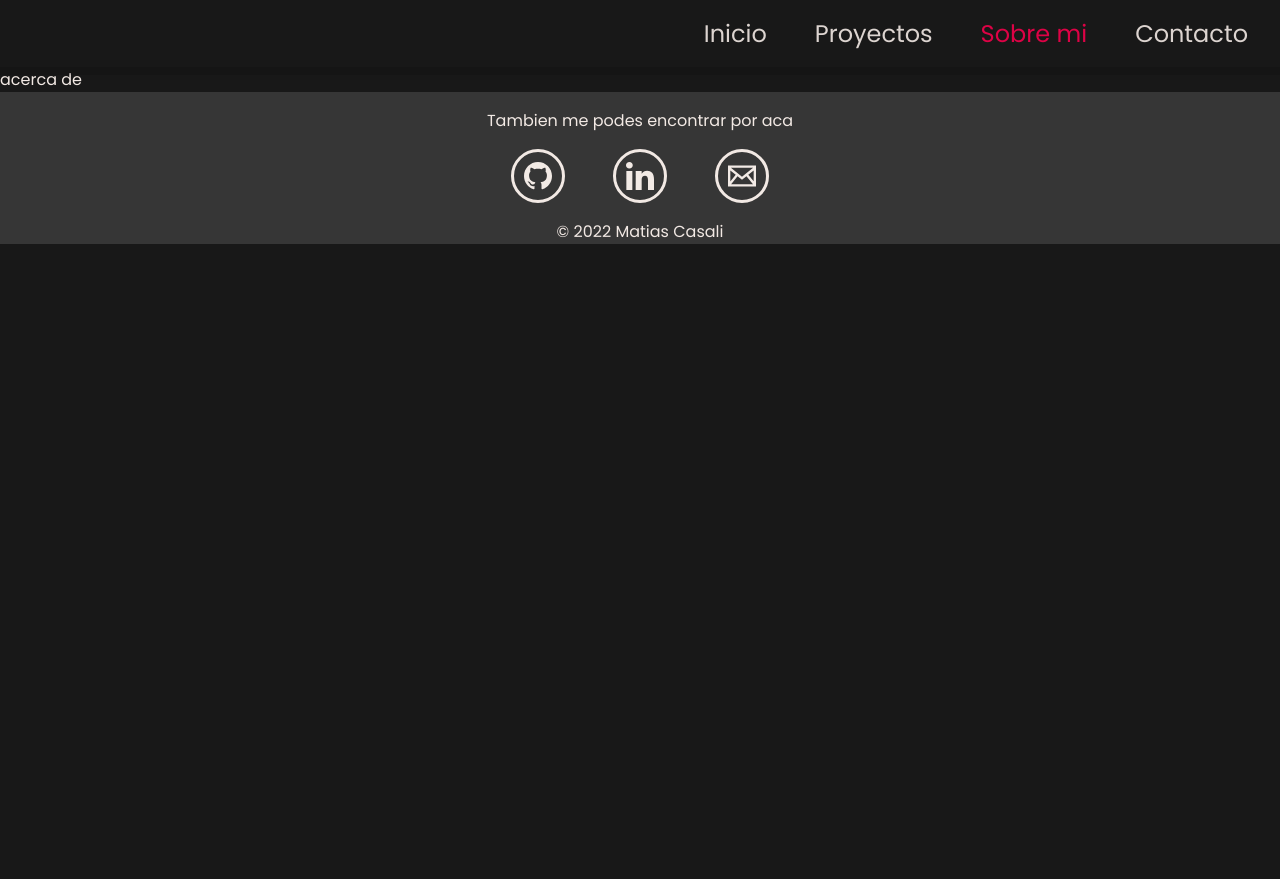
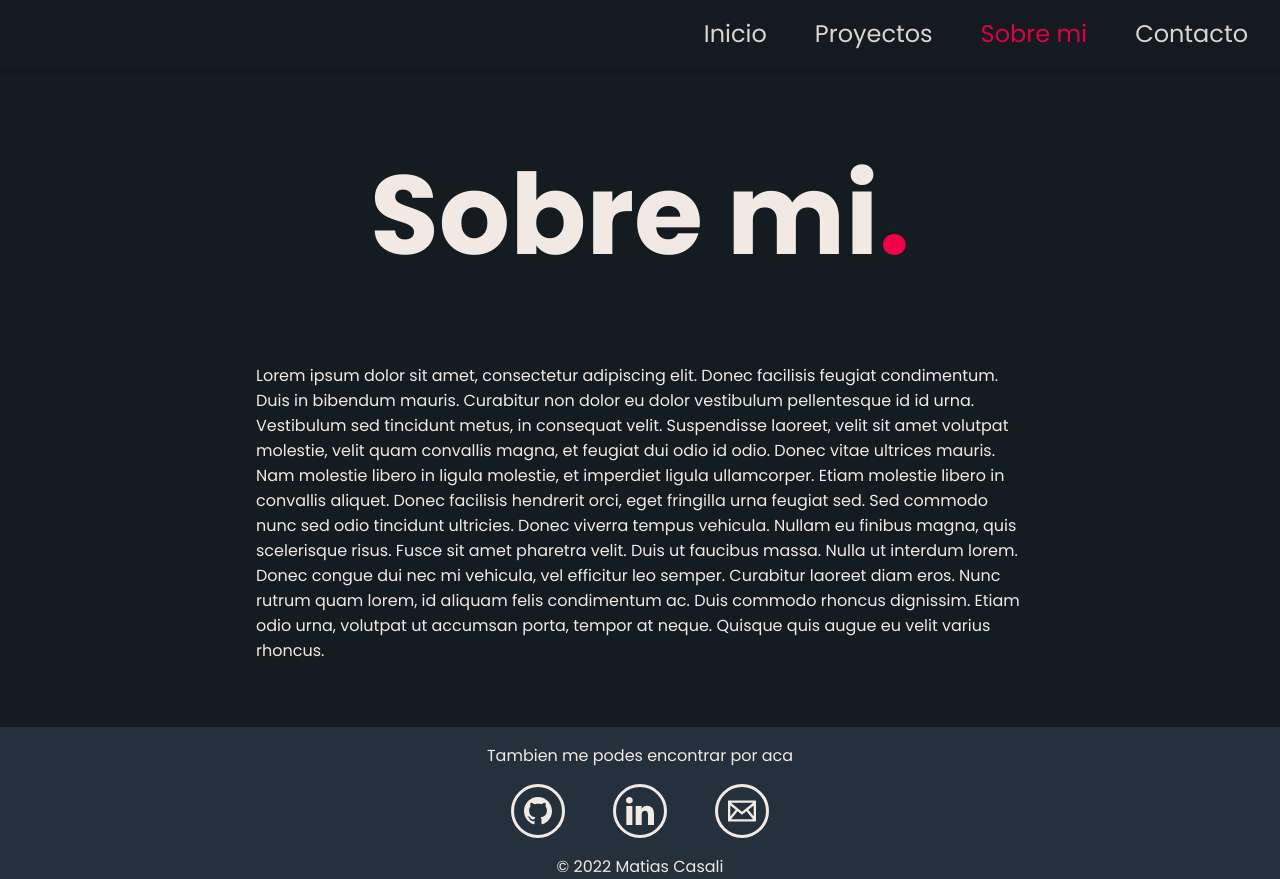
Before and after one commit to Qatihc/portfolio, a React (Create React App) app: page /about in a window 1280 px wide. Before the commit the page ends 800 px from the top, so only its background shows below. Built offline with nearby package versions, Linux system fonts and the light colour scheme.

Commit message:
Agregada pagina about, faltan pulir detalles css en todos lados.

```diff
--- a/src/App.css
+++ b/src/App.css
@@ -1,6 +1,10 @@
 :root {
-  --color-background: #181818;
+  /*   --color-background: #181818;
   --color-light-background: #363636;
+  # 141b21
+  */
+  --color-background: #141b21;
+  --color-light-background: #24303b;
   --color-phone-navbar: #533c3c;
   --color-text: #F2E9E4;
   --color-dark-text: #c4c2cc;
@@ -67,3 +71,15 @@ img {
 ul, ol {
   list-style: none;
 }
+
+/* Mantiene el footer abajo de todo. */
+
+.main-container {
+  display: flex;
+  min-height: 100vh;
+  flex-direction: column;
+}
+
+main {
+  flex: 1 0 auto;
+}
--- a/src/App.js
+++ b/src/App.js
@@ -17,6 +17,7 @@ import { Footer } from "./components/Footer";
 function App() {
   return (
     <BrowserRouter>
+    <div className="main-container">
       <NavBar />
       <main>
         <ScrollToTopOnRouteChange />
@@ -27,6 +28,7 @@ function App() {
         </Routes>
       </main>
       <Footer />
+    </div>
     </BrowserRouter>
   );
 }
--- a/src/pages/AboutPage/AboutPage.css
+++ b/src/pages/AboutPage/AboutPage.css
@@ -0,0 +1,40 @@
+.about-page-container {
+  overflow: hidden;
+}
+
+.about-header {
+  text-align: center;
+  margin-bottom: var(--padding-small);
+}
+
+.about-title {
+  font-size: var(--phone-font-size-title);
+}
+
+.about-p {
+  font-size: var(--desktop-font-size-project-card-details);
+  padding: 0 var(--padding-small);
+}
+
+
+@media (min-width: 1000px) {
+  .about-page-container {
+    display: grid;
+    grid-template-columns: 1fr 3fr 1fr;
+    padding: var(--padding-medium) 0;
+  }
+
+  .about-header {
+    margin-bottom: var(--padding-medium);
+    grid-column: 2;
+  }
+
+  .about-title {
+    font-size: var(--desktop-font-size-title);
+  }
+
+  .about-p {
+    padding: 0;
+    grid-column: 2;
+  }
+}
--- a/src/pages/AboutPage/AboutPage.js
+++ b/src/pages/AboutPage/AboutPage.js
@@ -1,5 +1,6 @@
 import "./AboutPage.css"
 import { Helmet } from "react-helmet"
+import { motion } from "framer-motion"
 
 const AboutPage = () => {
   return (
@@ -7,7 +8,21 @@ const AboutPage = () => {
     <Helmet>
       <title>Matias Casali | Acerca de</title>
     </Helmet>
-    acerca de
+    <motion.div className="about-page-container">
+        <motion.div
+          className="about-header"
+          initial={{ opacity: 0, translateX: '10%'}}
+          animate={{ opacity: 1, translateX: '0%'}}
+          transition={{ ease: 'easeInOut', duration: 0.5 }}
+        >
+          <h2 className="about-title">Sobre mi<span className="accent-text">.</span></h2>
+        </motion.div>
+        <p className="about-p">
+        Lorem ipsum dolor sit amet, consectetur adipiscing elit. Donec facilisis feugiat condimentum. Duis in bibendum mauris. Curabitur non dolor eu dolor vestibulum pellentesque id id urna. Vestibulum sed tincidunt metus, in consequat velit. Suspendisse laoreet, velit sit amet volutpat molestie, velit quam convallis magna, et feugiat dui odio id odio. Donec vitae ultrices mauris. Nam molestie libero in ligula molestie, et imperdiet ligula ullamcorper. Etiam molestie libero in convallis aliquet.
+
+Donec facilisis hendrerit orci, eget fringilla urna feugiat sed. Sed commodo nunc sed odio tincidunt ultricies. Donec viverra tempus vehicula. Nullam eu finibus magna, quis scelerisque risus. Fusce sit amet pharetra velit. Duis ut faucibus massa. Nulla ut interdum lorem. Donec congue dui nec mi vehicula, vel efficitur leo semper. Curabitur laoreet diam eros. Nunc rutrum quam lorem, id aliquam felis condimentum ac. Duis commodo rhoncus dignissim. Etiam odio urna, volutpat ut accumsan porta, tempor at neque. Quisque quis augue eu velit varius rhoncus.
+        </p>
+      </motion.div>
     </>
   )
 }
```
